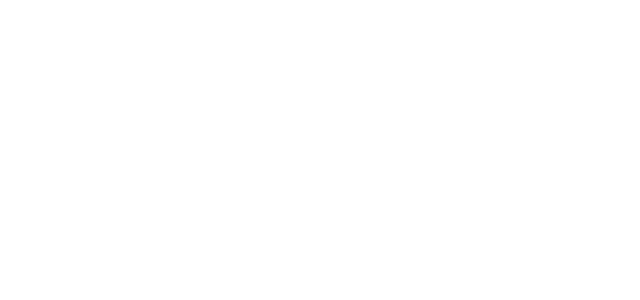
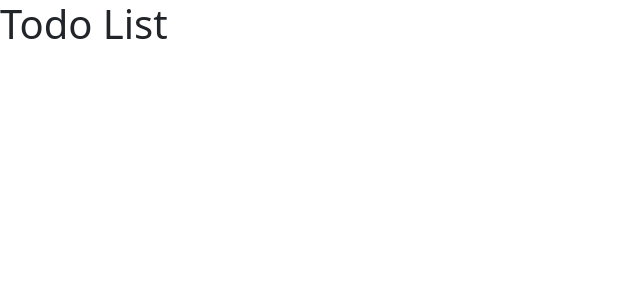
Before and after one commit to Valkor95/REACT_HW, a React (Vite) app: page / in a window 1280 px wide. Shown: the top 300 px of the page, without its empty margins (0-640 px from the left). Built offline with nearby package versions, Linux system fonts and the light colour scheme.

Commit message:
HW95_v10

```diff
--- a/src/pages/Home/Home.jsx
+++ b/src/pages/Home/Home.jsx
@@ -5,7 +5,9 @@
 const Home = () => {
     return (
         <div>
-
+            <h1>Todo List</h1>
+            <TodoForm/>
+            <TodoList/>
         </div>
     );
 };
```
